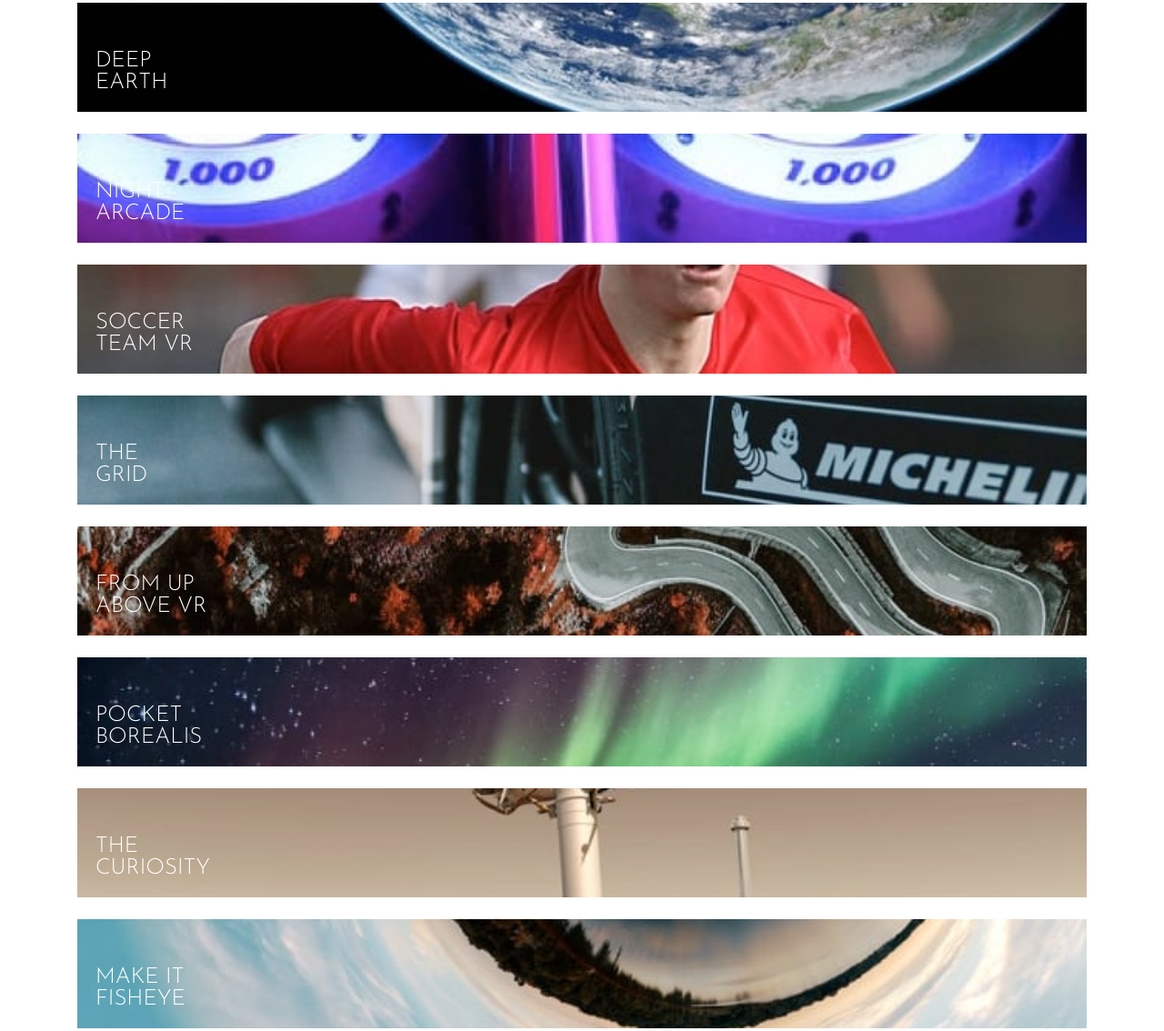
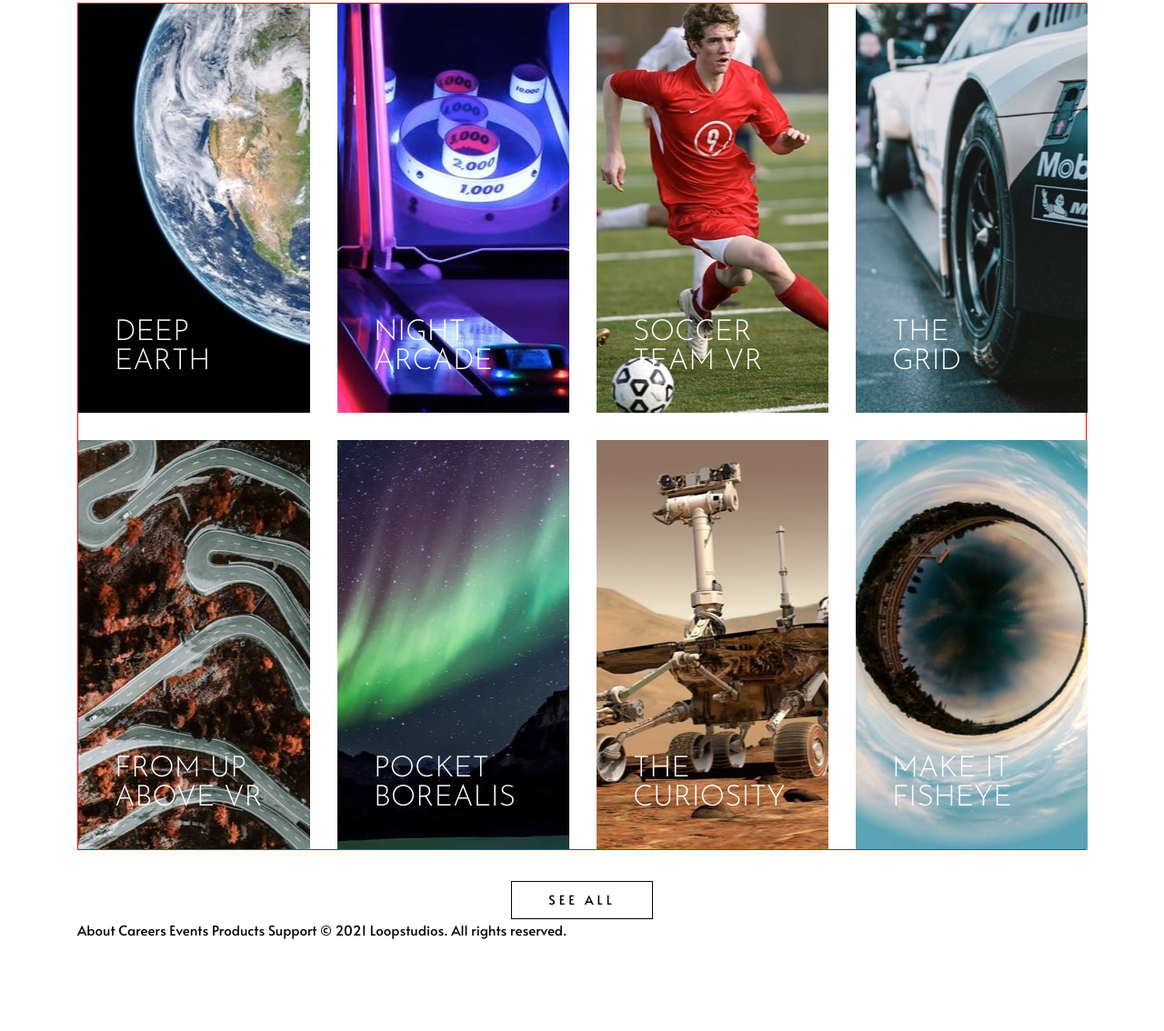
Before and after one commit to octaviolan/loopstudio, a plain HTML site: page index.html in a window 1280 px wide. Shown: the part 1482-2616 px from the top of the page at 91% size. After the commit the page ends 2518 px from the top, so only its background shows below. Drawn offline with Linux system fonts and the light colour scheme.

Commit message:
Layout grid seccion creations en desktop

```diff
--- a/css/creations.css
+++ b/css/creations.css
@@ -86,3 +86,51 @@
   color: var(--white);
   background: var(--black);
 }
+
+@media screen and (min-width: 1024px){
+  .creations .cards{
+    border: 1px solid red;
+    display: grid;
+    grid-template-columns: repeat(4, 17rem);
+    grid-template-rows: repeat(2, 30rem);
+    gap: 2rem;
+  }
+
+  .creations .cards .card {
+    block-size: auto;
+    padding: 2.66rem;
+    font: var(--headline2MobileDesktop);
+  }
+
+  .creations .earth {
+    background: url('../images/desktop/image-deep-earth.jpg');
+  }
+
+  .creations .arcade {
+    background: url('../images/desktop/image-night-arcade.jpg');
+  }
+
+  .creations .soccer {
+    background: url('../images/desktop/image-soccer-team.jpg');
+  }
+
+  .creations .grid {
+    background: url('../images/desktop/image-grid.jpg');
+  }
+
+  .creations .vr {
+    background: url('../images/desktop/image-from-above.jpg');
+  }
+
+  .creations .borealis {
+    background: url('../images/desktop/image-pocket-borealis.jpg');
+  }
+
+  .creations .curiosity {
+    background: url('../images/desktop/image-curiosity.jpg');
+  }
+
+  .creations .fisheye {
+    background: url('../images/desktop/image-fisheye.jpg');
+  }
+}
```
